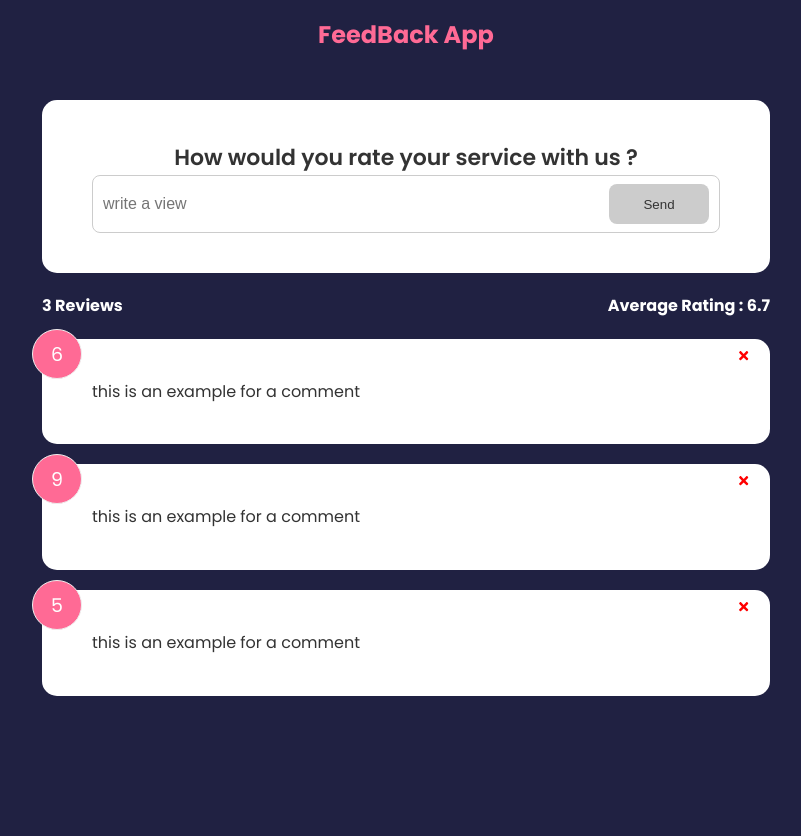
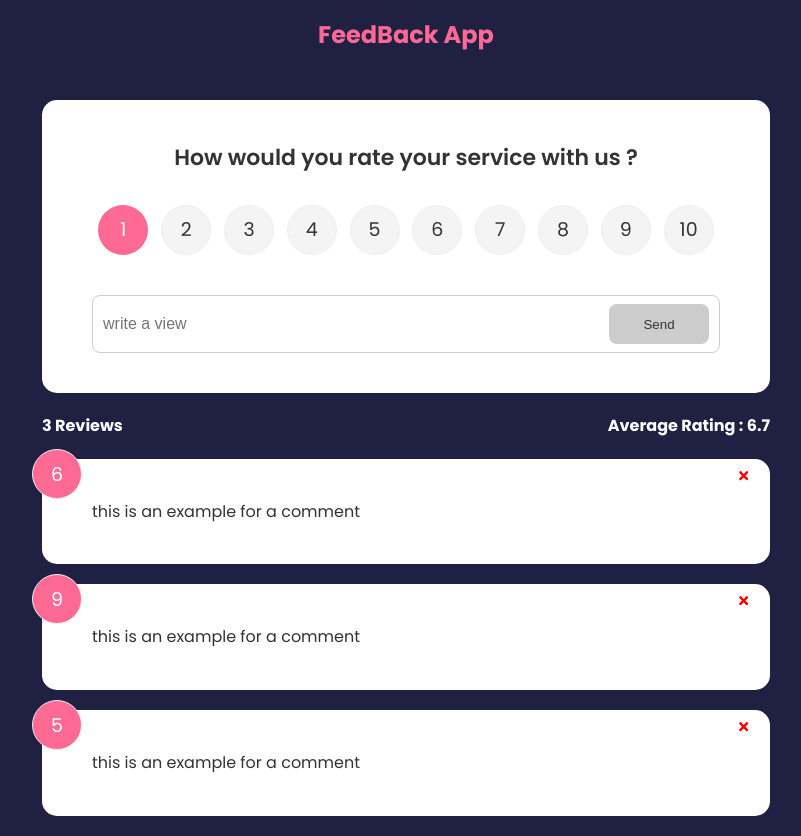
Before and after one commit to Mohammad-jf/FeedbackApp, a React (Create React App) app: page / in a window 1280 px wide. Shown: the whole page, without its empty margins (234-1035 px from the left). Before the commit the page ends 800 px from the top, so only its background shows below. Built offline with nearby package versions, Linux system fonts and the light colour scheme.

Commit message:
add feedbacks

```diff
--- a/package.json
+++ b/package.json
@@ -11,6 +11,7 @@
     "react-icons": "^4.3.1",
     "react-scripts": "5.0.1",
     "styled-components": "^5.3.5",
+    "uuid": "^8.3.2",
     "web-vitals": "^2.1.4"
   },
   "scripts": {
--- a/src/App.js
+++ b/src/App.js
@@ -7,6 +7,8 @@
 import { useState } from "react";
 //data
 import { feedBackData } from './data/feedbackData';
+//uuid
+import {v4 as uuidv4} from 'uuid'
 
 
 
@@ -22,13 +24,18 @@
     }
   }
 
+  //adding feedback
+  const addFeedBack = (newFeedBack)=>{
+    newFeedBack.id = uuidv4();
+    setFeedBacks([newFeedBack,...feedBacks]);
+  }
 
   return (
     <>
       <Header/>
         <div className="container">
 
-          <FeedBackForm/>
+          <FeedBackForm addFeedBack = {addFeedBack}/>
           <FeedBackStats feedBacks={feedBacks}/>
           <FeedBackList  feedBacks={feedBacks}  deleteHandler={deleteHandler}/>
 
--- a/src/components/FeedBackForm.jsx
+++ b/src/components/FeedBackForm.jsx
@@ -1,23 +1,22 @@
 import React from 'react'
 import Card from './../shared/Card';
+import Button from './../shared/Button';
+import RatingSelect from './RatingSelect';
 import { useState } from 'react';
-import Button from './../shared/Button';
 
 
 
 
 
 
-const FeedBackForm = () => {
+const FeedBackForm = ({addFeedBack}) => {
     //state
     const [text,setText] = useState('');
+    const [rating,setRating] = useState(10);
     const [btnDisabled,setBtnDisabled] = useState(true);
     const [message,setMessage] = useState('');
-
-
     const handleTextChange = (e)=>{
         setText(e.target.value);
-
         if(text===''){
             setBtnDisabled(true);
             setMessage(null);
@@ -30,17 +29,35 @@
         }
     }
 
+
+    const handleSubmit = (e)=>{
+        e.preventDefault();
+        if(text.trim().length > 10){
+            const newFeedBack = {
+                text:text,
+                rating : rating
+            }
+
+            addFeedBack(newFeedBack);
+            setText('');
+        }
+
+    }
+
+
+
   return (
     <Card>
-        <form>
+        <form onSubmit={handleSubmit}>
             <h2>How would you rate your service with us ?</h2>
 
-            {/* reting select component */}
+            <RatingSelect select={(rating)=>setRating(rating)}/>
 
             <div className="input-group" >
                 <input onChange={handleTextChange} value={text} type="text" placeholder='write a view'/>
                 <Button type='submit' isDisabled={btnDisabled}>Send</Button>
             </div>
+
             {message && <div className='message'>{message}</div>}
         </form>
 
--- a/src/components/FeedBackList.jsx
+++ b/src/components/FeedBackList.jsx
@@ -1,6 +1,6 @@
 import React from 'react'
 import FeedBackItem from './FeedBackItem';
-import { FcStart } from './../../node_modules/react-icons/fc/index.esm';
+
 
 
 
--- a/src/components/FeedBackStats.jsx
+++ b/src/components/FeedBackStats.jsx
@@ -1,6 +1,7 @@
 import React from 'react'
 
 const FeedBackStats = ({feedBacks}) => {
+
 //calculating rating average
 let average = feedBacks.reduce((acc,cur)=>{
     return acc + cur.rating
--- /dev/null
+++ b/src/components/RatingSelect.jsx
@@ -0,0 +1,33 @@
+import React from 'react'
+import { useState } from 'react';
+
+const RatingSelect = ({select}) => {
+ const [selected,setSelected] = useState(1);
+
+    const handleChange = (e)=>{
+        setSelected(+e.currentTarget.value);
+        select(+e.currentTarget.value)
+
+    }
+
+
+  return (
+    <ul className='rating'>
+    {Array.from({ length: 10 }, (_, i) => (
+      <li key={`rating-${i + 1}`}>
+        <input
+          type='radio'
+          id={`num${i + 1}`}
+          name='rating'
+          value={i + 1}
+          onChange={handleChange}
+          checked={selected === i + 1}
+        />
+        <label htmlFor={`num${i + 1}`}>{i + 1}</label>
+      </li>
+    ))}
+  </ul>
+  )
+}
+
+export default RatingSelect
```
Also changed, not shown: 1 other file (tests, documents, lock files or other folders).
